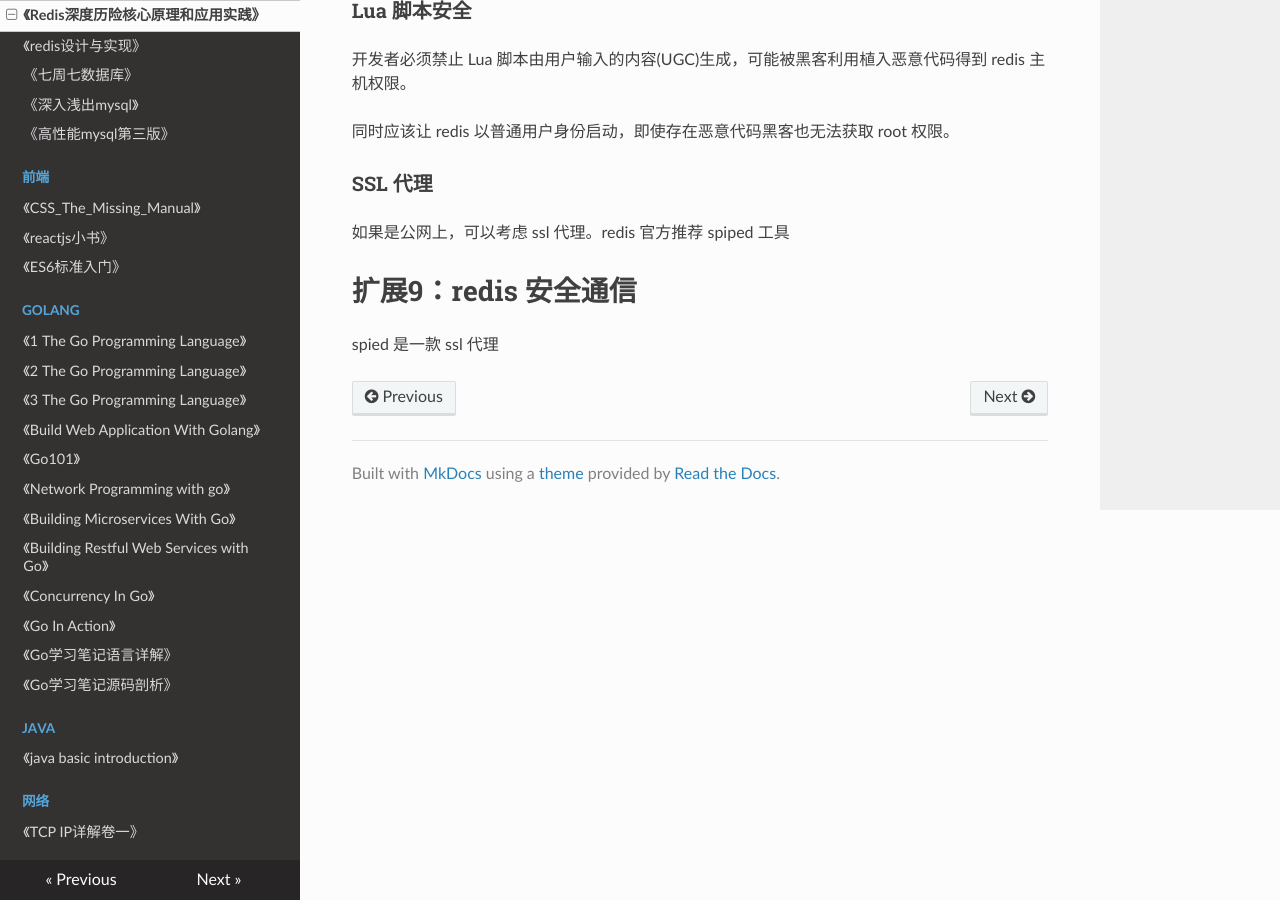
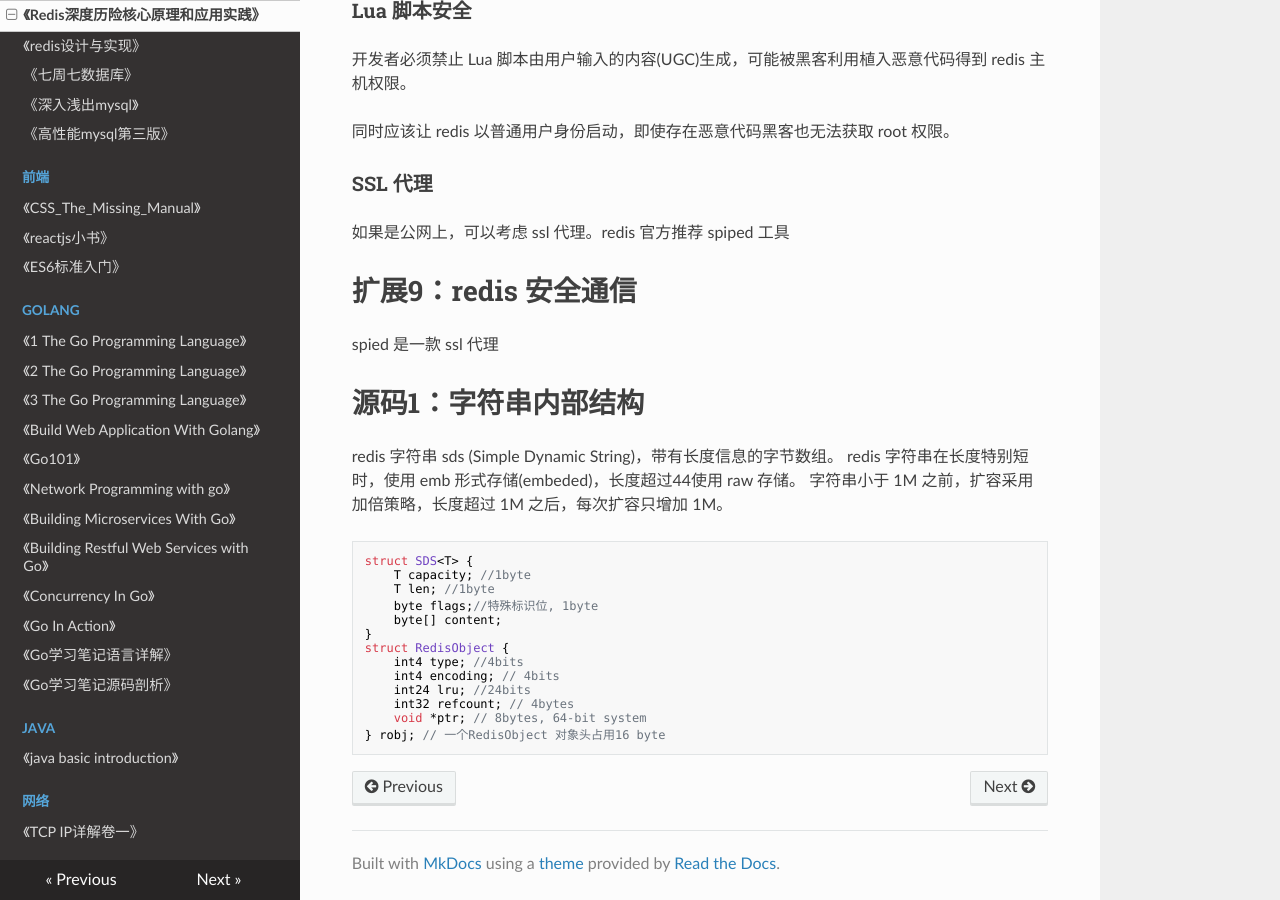
Before and after one commit to PegasusWang/booknotes, an MkDocs documentation site: the page built from docs/database/redis深度历险核心原理和应用实践.md, in a window 1280 px wide and 900 px high, scrolled down 13615 px. Built offline with MkDocs 1.6.1, drawn with Linux system fonts in a browser that asks for light colours; nearby versions of some CDN libraries; old or Windows-style settings are respelled for this version of MkDocs.

Commit message:
redis sds

````diff
--- a/docs/database/redis深度历险核心原理和应用实践.md
+++ b/docs/database/redis深度历险核心原理和应用实践.md
@@ -627,3 +627,26 @@ Java redis client。每次从 JedisPool 获取一个 Jedis 对象独占，使用
 # 扩展9：redis 安全通信
 
 spied 是一款 ssl 代理
+
+
+# 源码1：字符串内部结构
+
+redis 字符串 sds (Simple Dynamic String)，带有长度信息的字节数组。
+redis 字符串在长度特别短时，使用 emb 形式存储(embeded)，长度超过44使用 raw 存储。
+字符串小于 1M 之前，扩容采用加倍策略，长度超过 1M 之后，每次扩容只增加 1M。
+
+```c
+struct SDS<T> {
+	T capacity; //1byte
+	T len; //1byte
+	byte flags;//特殊标识位, 1byte
+	byte[] content;
+}
+struct RedisObject {
+	int4 type; //4bits
+	int4 encoding; // 4bits
+	int24 lru; //24bits
+	int32 refcount; // 4bytes
+	void *ptr; // 8bytes, 64-bit system
+} robj; // 一个RedisObject 对象头占用16 byte
+```
````
